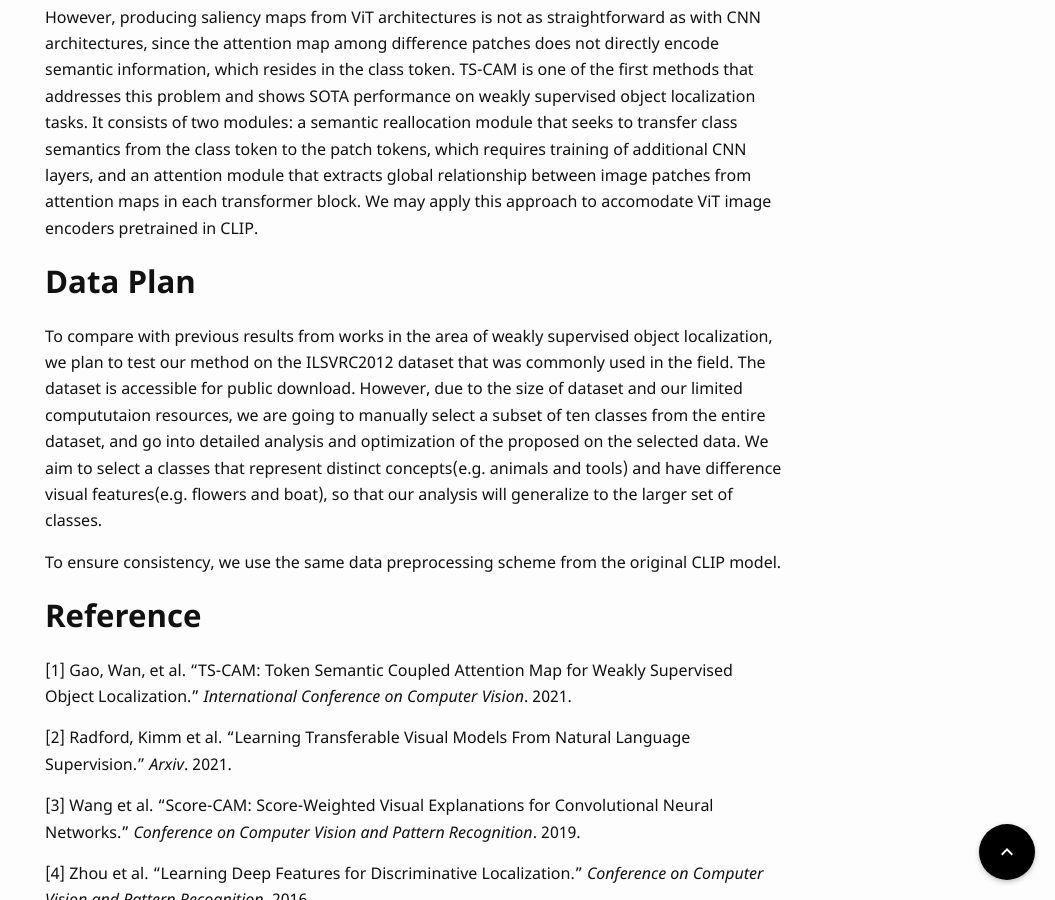
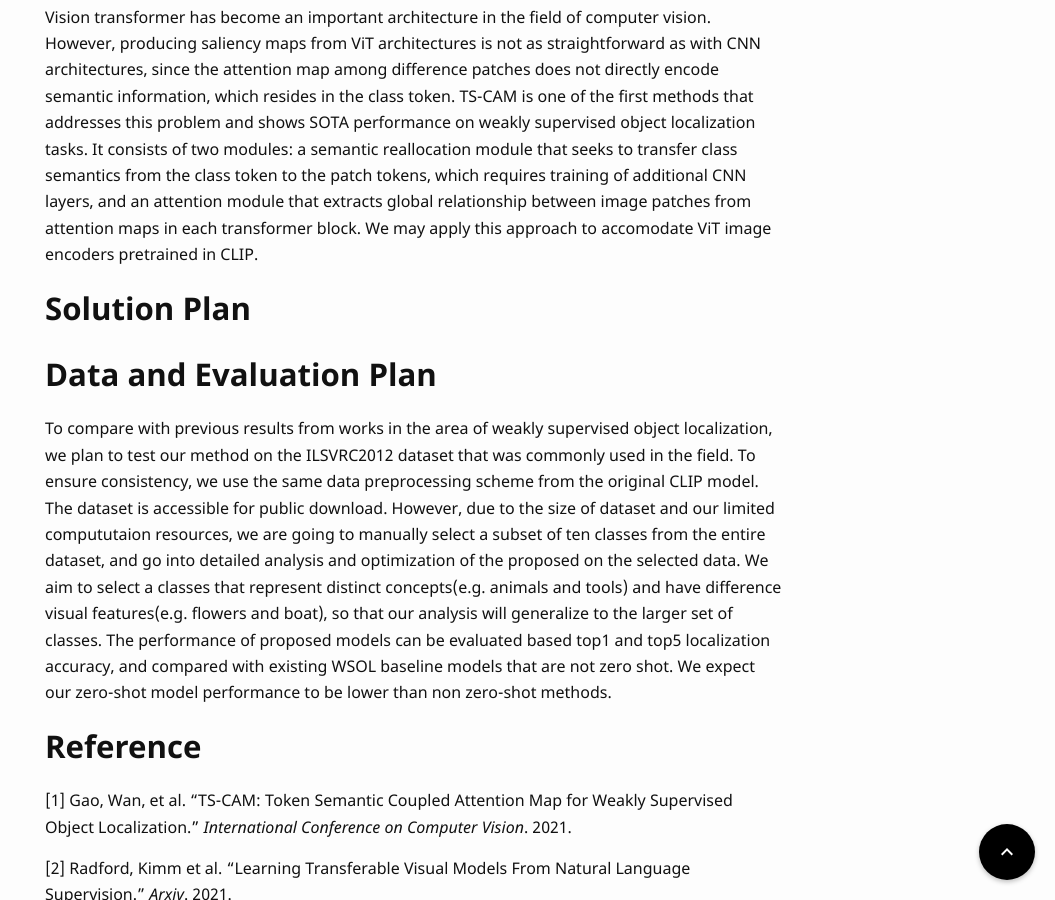
Before and after one commit to UCLAdeepvision/CS269-projects-2022spring, a Jekyll site: the page built from _posts/2022-04-10-team03-instruction-to-post.md, in a window 1280 px wide and 900 px high, scrolled down 4223 px. Shown: the whole window, without its empty margins (225-1280 px from the left). Built offline with Jekyll 4.4.1, drawn with Linux system fonts in a browser that asks for light colours; some web fonts are replaced; comment, search, counter and statistics services are not loaded; some of the changed text lies outside the part shown.

Commit message:
Update 2022-04-10-team03-instruction-to-post.md

```diff
--- a/_posts/2022-04-10-team03-instruction-to-post.md
+++ b/_posts/2022-04-10-team03-instruction-to-post.md
@@ -74,11 +74,11 @@ Score-CAM ([Wang, et al. 2020](https://arxiv.org/pdf/1910.01279.pdf)) is a popul
 Vision transformer has become an important architecture in the field of computer vision. However, producing saliency maps from ViT architectures is not as straightforward as with CNN architectures, since the attention map among difference patches does not directly encode semantic information, which resides in the class token. TS-CAM is one of the first methods that addresses this problem and shows SOTA performance on weakly supervised object localization tasks. It consists of two modules: a semantic reallocation module that seeks to transfer class semantics from the class token to the patch tokens, which requires training of additional CNN layers, and an attention module that extracts global relationship between image patches from attention maps in each transformer block. We may apply this approach to accomodate ViT image encoders pretrained in CLIP.
 
 
+## Solution Plan
 
-## Data Plan
-To compare with previous results from  works in the area of weakly supervised object localization, we plan to test our method on the ILSVRC2012 dataset that was commonly used in the field. The dataset is accessible for public download. However, due to the size of dataset and our limited compututaion resources, we are going to manually select a subset of ten classes from the entire dataset, and go into detailed analysis and optimization of the proposed on the selected data. We aim to select a classes that represent distinct concepts(e.g. animals and tools) and have difference visual features(e.g. flowers and boat), so that our analysis will generalize to the larger set of classes.
+## Data and Evaluation Plan
+To compare with previous results from works in the area of weakly supervised object localization, we plan to test our method on the ILSVRC2012 dataset that was commonly used in the field. To ensure consistency, we use the same data preprocessing scheme from the original CLIP model. The dataset is accessible for public download. However, due to the size of dataset and our limited compututaion resources, we are going to manually select a subset of ten classes from the entire dataset, and go into detailed analysis and optimization of the proposed on the selected data. We aim to select a classes that represent distinct concepts(e.g. animals and tools) and have difference visual features(e.g. flowers and boat), so that our analysis will generalize to the larger set of classes. The performance of proposed models can be evaluated based top1 and top5 localization accuracy, and compared with existing WSOL baseline models that are not zero shot. We expect our zero-shot model performance to be lower than non zero-shot methods.
 
-To ensure consistency, we use the same data preprocessing scheme from the original CLIP model.
 
 ## Reference
 [1] Gao, Wan, et al. "TS-CAM: Token Semantic Coupled Attention Map for Weakly Supervised Object Localization." *International Conference on Computer Vision*. 2021.
```
